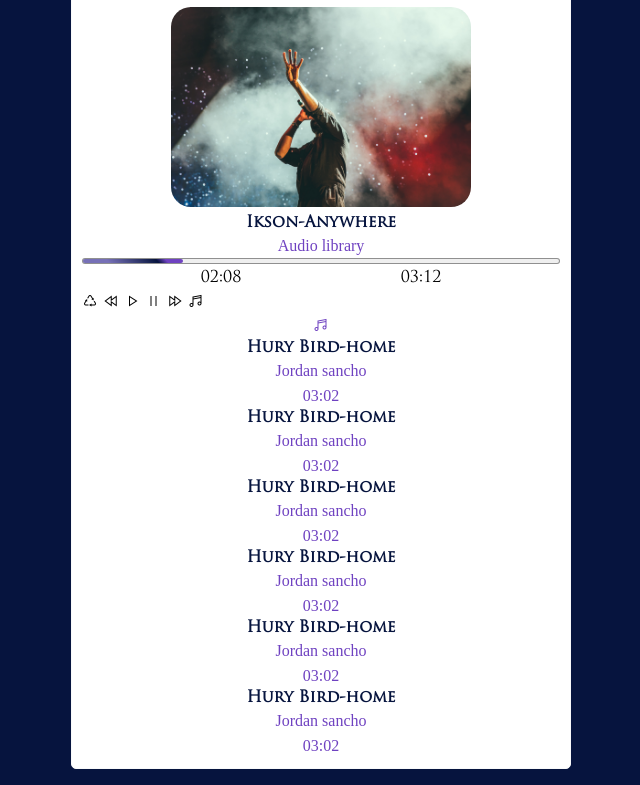
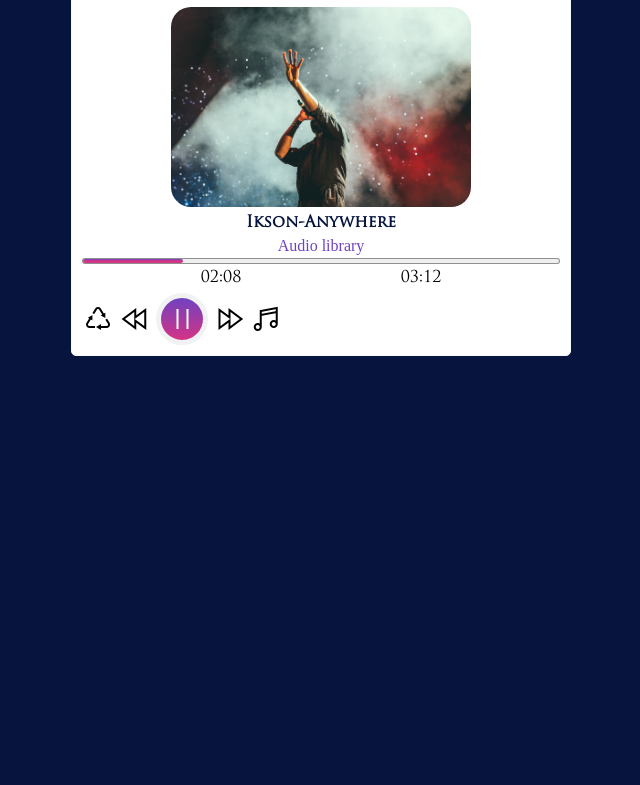
Before and after one commit to NzizaOscar250/music_player, a plain HTML site: page index.html in a window 1280 px wide. Shown: the part 72-857 px from the top of the page, without its empty margins (319-959 px from the left). After the commit the page ends 800 px from the top, so only its background shows below. Drawn offline with Linux system fonts and the light colour scheme.

Commit message:
on going

```diff
--- a/index.html
+++ b/index.html
@@ -42,7 +42,7 @@
             <div class="controls">
                 <i class="las la-recycle"></i>
                 <i class="las la-fast-backward"></i>
-                <i class="las la-play"></i>
+
                 <i class="las la-pause"></i>
                 <i class="las la-fast-forward"></i>
                 <i class="las la-music"></i>
@@ -50,8 +50,8 @@
 
             <div class="" id="play-list">
               <div class="header">
-                  <p><i class="las la-music"></i></p>
-
+                  <h3><i class="las la-music"></i> Music Lists</h3>
+                  <p> <i class="las la-times"></i> </p>
               </div>
                  <div class="music-item">
 
--- a/sass/style.scss
+++ b/sass/style.scss
@@ -28,7 +28,7 @@ hr{    margin: 1rem 0;
     background: white;
     border:1px solid $light;
     border-radius: 5px;
-
+position: relative;
     .header{
       h1{
         font-family: "Helvetica Now Display";
@@ -50,6 +50,7 @@ text-align: center;
         margin: auto;
       img{
         width: 100%;border-radius: 20px;
+        object-fit: cover;
       }
     }
 
@@ -63,7 +64,7 @@ text-align: center;
           display: block;
           width: 100px;
           height: 100%;
-          background:$g;
+          background: linear-gradient($purple,$pinks 50%);
           border-radius: 50px;
         }
     }
@@ -76,13 +77,25 @@ text-align: center;
 
 
 
+.controls{
+.las{font-size: 2em;}
+  .la-pause{
+    background: linear-gradient($purple,$pinks);
+    font-size: 2em;color: white;
+    padding: 5px 5px;border-radius: 100%;border:5px solid #f1f2f3;
+  }
 
+}
 
 
 
 
 #play-list{
-
+background: whitesmoke;
+position: absolute;
+width: 100%;
+left: 0;
+display: none;
 }
 
 
```
Also changed, not shown: sass/style.css, 1 other file.
